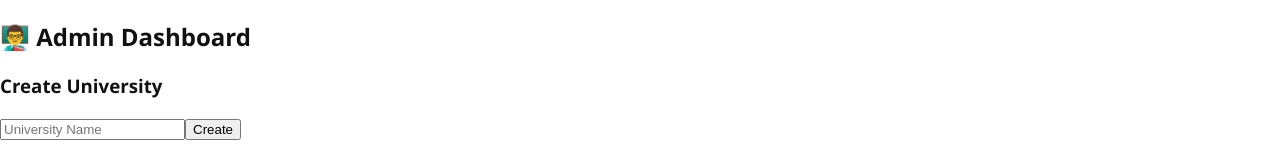
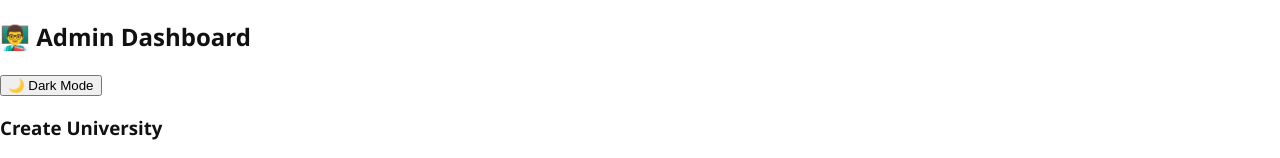
Before and after one commit to Harshalpatil2282/ResourceHub, a React (Create React App) app in the folder client/: page /admin in a window 1280 px wide. Shown: the top 158 px of the page. Built offline with nearby package versions, Linux system fonts and the light colour scheme; no server answers; sample sign-in values are in the browser's storage.

Commit message:
Add dark/light mode option in admin pannel

```diff
--- a/client/src/component/admin/UniversityForm.js
+++ b/client/src/component/admin/UniversityForm.js
@@ -1,6 +1,8 @@
 // src/components/admin/UniversityForm.js
 import React, { useState } from 'react';
 import API from '../../services/api';
+import ThemeToggle from '../common/ThemeToggle';
+// import { useTheme } from '../context/ThemeContext';
 
 function UniversityForm() {
   const [name, setName] = useState('');
@@ -18,7 +20,11 @@ function UniversityForm() {
   };
 
   return (
+
     <div>
+      <div>
+          <ThemeToggle /> {/* top-right dark/light toggle */}
+        </div>
       <h3>Create University</h3>
       <form onSubmit={handleSubmit}>
         <input
```
